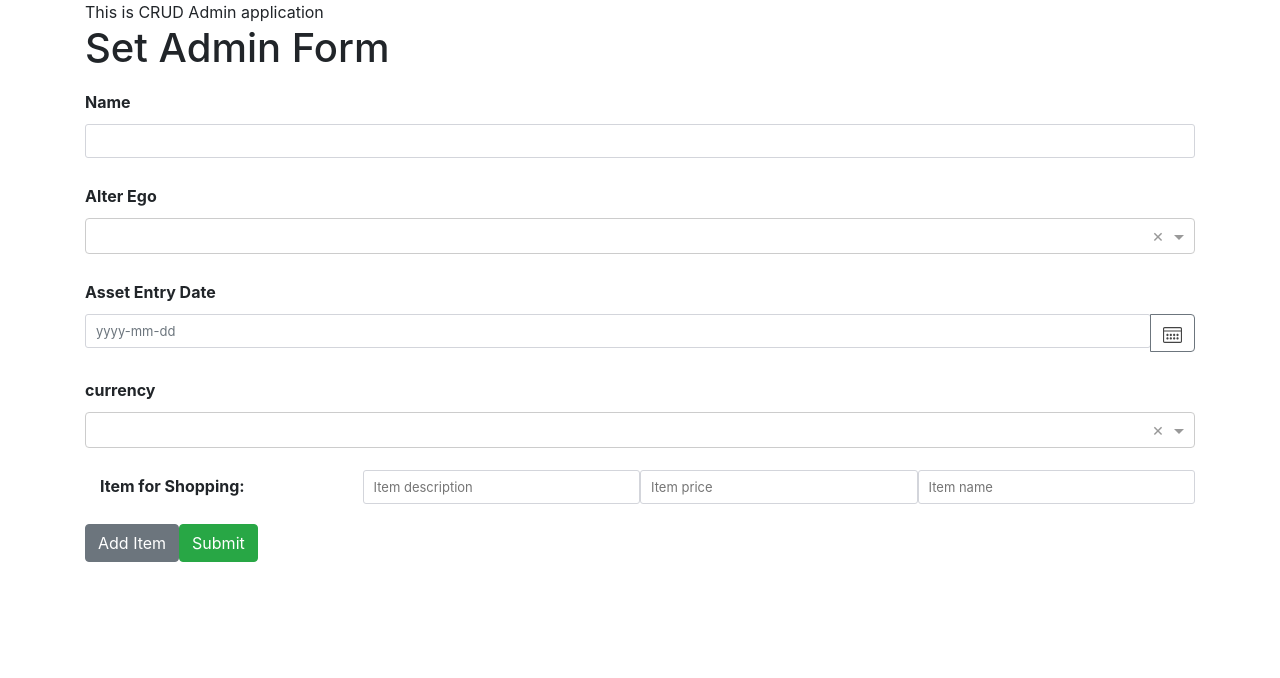
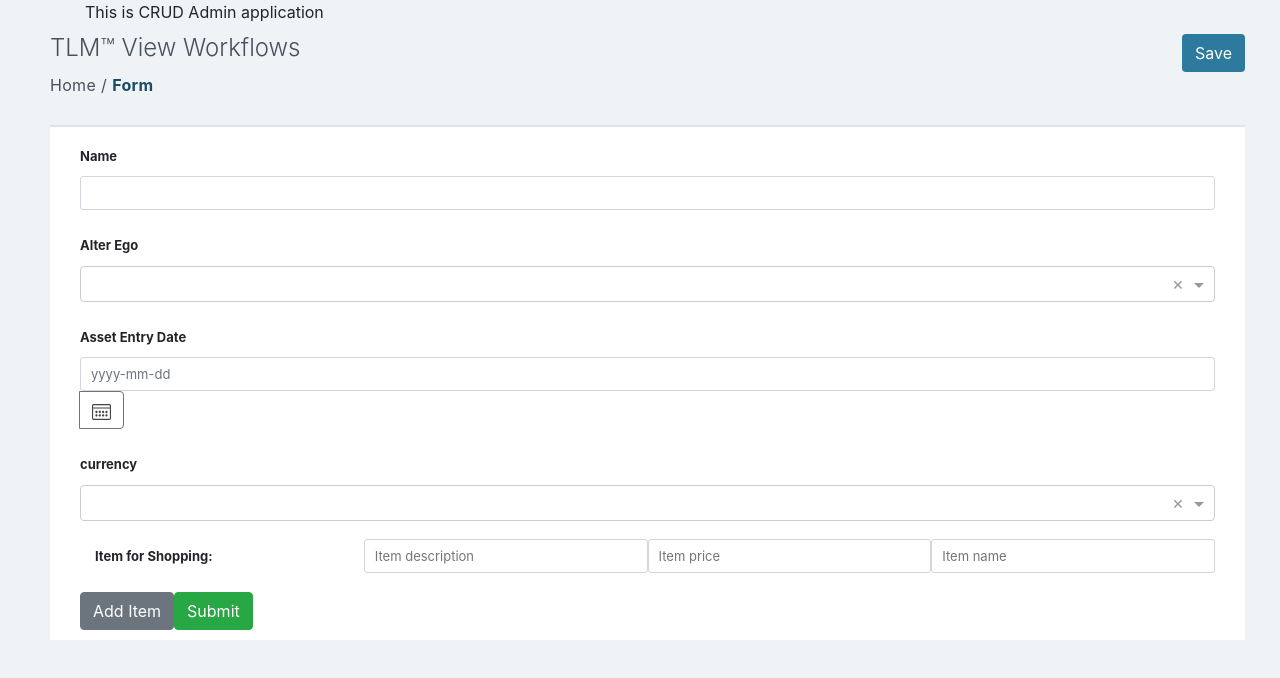
Before and after one commit to BaamAadmi/angular-poc, an Angular app: page /asset-entry in a window 1280 px wide. Shown: the top 678 px of the page. Built offline with nearby package versions, Linux system fonts and the light colour scheme.

Commit message:
Added background and breadcrumb styling

```diff
--- a/src/app/components/stl-asset/stl-asset.component.html
+++ b/src/app/components/stl-asset/stl-asset.component.html
@@ -1,19 +1,42 @@
 <div class="col-lg-12">
   <div class="container">
-    <h1>Set Admin Form</h1>
+
+
+    <div class="stl-page-heading">
+      <div class="stl-page-heading-title">
+          <h1>TLM&trade; View Workflows</h1>
+          <ol class="breadcrumb">
+              <li>
+                  <a ui-sref="main" id="lnkWorkflowsBrowserHome" href="javascript:;">
+                      Home
+                  </a>
+              </li>
+              <li class="active">
+                  <strong>Form</strong>
+              </li>
+          </ol>
+          <span class="top-buttons">
+            <div class="btn btn-md btn-create-new"
+                 id="btnCreateDataSource"><i class="fa fa-fw fa-plus"></i> Save
+            </div>
+          </span>
+      </div>
+  </div>
+
+
     <form class="stl-form" (ngSubmit)="submitAsset()" [formGroup]="assetForm">
       <div class="form-group">
         <label for="name">Name</label>
-        <input formControlName="name" type="text" class="form-control" id="name">
+        <input formControlName="name" type="text" id="name">
         <div *ngIf="name.invalid && (name.dirty || name.touched)"
-          class="alert alert-danger">
-          <div *ngIf="name.errors.required">
+          class="stl-validation-message">
+          <div *ngIf="name.errors.required" class="stl-error-message-box fa fa-exclamation-triangle">
             Name is required.
           </div>
-          <div *ngIf="name.errors.minlength">
+          <div *ngIf="name.errors.minlength" class="stl-error-message-box fa fa-exclamation-triangle">
             Name must be at least 4 characters long.
           </div>
-          <div *ngIf="name.errors.forbiddenName">
+          <div *ngIf="name.errors.forbiddenName" class="stl-error-message-box fa fa-exclamation-triangle">
             Name cannot be Bob.
           </div>
         </div>
--- a/src/app/scss/_forms.scss
+++ b/src/app/scss/_forms.scss
@@ -1,12 +1,96 @@
 @import 'variables';
 @import 'mixins';
 
+.container {
+    margin: 10px 20px;
+    max-width: 98%;
+}
+
+.stl-page-heading-title {
+    @include grid();
+    grid-gap: 10px;
+    grid-template-areas: "title action"
+                         "breadcrumb action";
+
+    h1 {
+        grid-area: title;
+        @include rgba(color, $main-grey);
+        font-weight: 300;
+        font-size: 24px;
+        text-overflow: ellipsis;
+        white-space: nowrap;
+        overflow: hidden;
+        margin: 0;
+    }
+
+    .breadcrumb {
+        padding: 0;
+        list-style: none;
+        margin-bottom: 0;
+        background: inherit;
+        letter-spacing: 0.02em;
+
+        li {
+            display: inline-block;
+
+            a {
+                @include rgba(color, $main-grey);
+
+                &:hover {
+                    text-decoration: underline;
+                }
+            }
+
+            + li:before {
+                content: "/"; // Unicode space added since inline-block means non-collapsing white-space
+                @include rgba(color, $main-grey);
+                padding: 0 5px;
+            }
+        }
+
+        .active {
+            @include rgba(color, $dark-blue);
+        }
+    }
+
+    .top-buttons {
+        grid-area: action;
+        justify-self: end;
+
+        .btn-import {
+            @include rgba(bg, $medium-blue, 0);
+            @include rgba(color, $medium-blue);
+            @include border(b, 1px, solid, $medium-blue, 1);
+
+            &:hover {
+                @include rgba(bg, $medium-blue, 1);
+                @include rgba(color, $white);
+            }
+        }
+
+        .btn-create-new {
+            @include rgba(bg, $medium-blue);
+            @include rgba(color, $white);
+
+            &:hover {
+                @include rgba(bg, $medium-blue, 0.7);
+            }
+        }
+    }
+}
+
+
 .stl-form {
+    @include rgba(bg, $white);
+    padding: 10px 30px;
+    margin-top: 30px;
+    box-shadow: 0px -2px 0px 0px #dee5e9;
 
     // For input tags
     input {
         @include rgba(color, $main-grey);
         @include border(b, 1px, solid, $border-grey, 1);
+        width: 100%;
         height: 34px;
         padding: 10px;
         font-size: 13px;
@@ -51,6 +135,7 @@
     // For labels
     label {
         margin: 10px 0;
+        font-size: 13px;
         font-weight: bold;
     }
 
@@ -69,7 +154,7 @@
             @include rgba(color, $white);
             position: relative;
             border-radius: 3px;
-            margin-left: 15px;
+            margin-top: 5px;
             padding: 5px 10px;
             font-size: 12px;
             letter-spacing: 0.02em;
@@ -80,7 +165,7 @@
 
             &::after {
                 bottom: 100%;
-                left: 5%;
+                left: 1%;
                 border: solid transparent;
                 content: " ";
                 position: absolute;
--- a/src/app/scss/_mixins.scss
+++ b/src/app/scss/_mixins.scss
@@ -31,3 +31,9 @@
         border-right: $width $style rgba($color, $percentage);
     }
 }
+
+// CSS Grid display
+@mixin grid() {
+	display: -ms-grid;
+	display: grid;
+}
--- a/src/styles.css
+++ b/src/styles.css
@@ -1,2 +1,6 @@
 /* You can add global styles to this file, and also import other style files */
 @import "~@ng-select/ng-select/themes/default.theme.css";
+
+body {
+    background-color: #eff3f6;
+}
```
